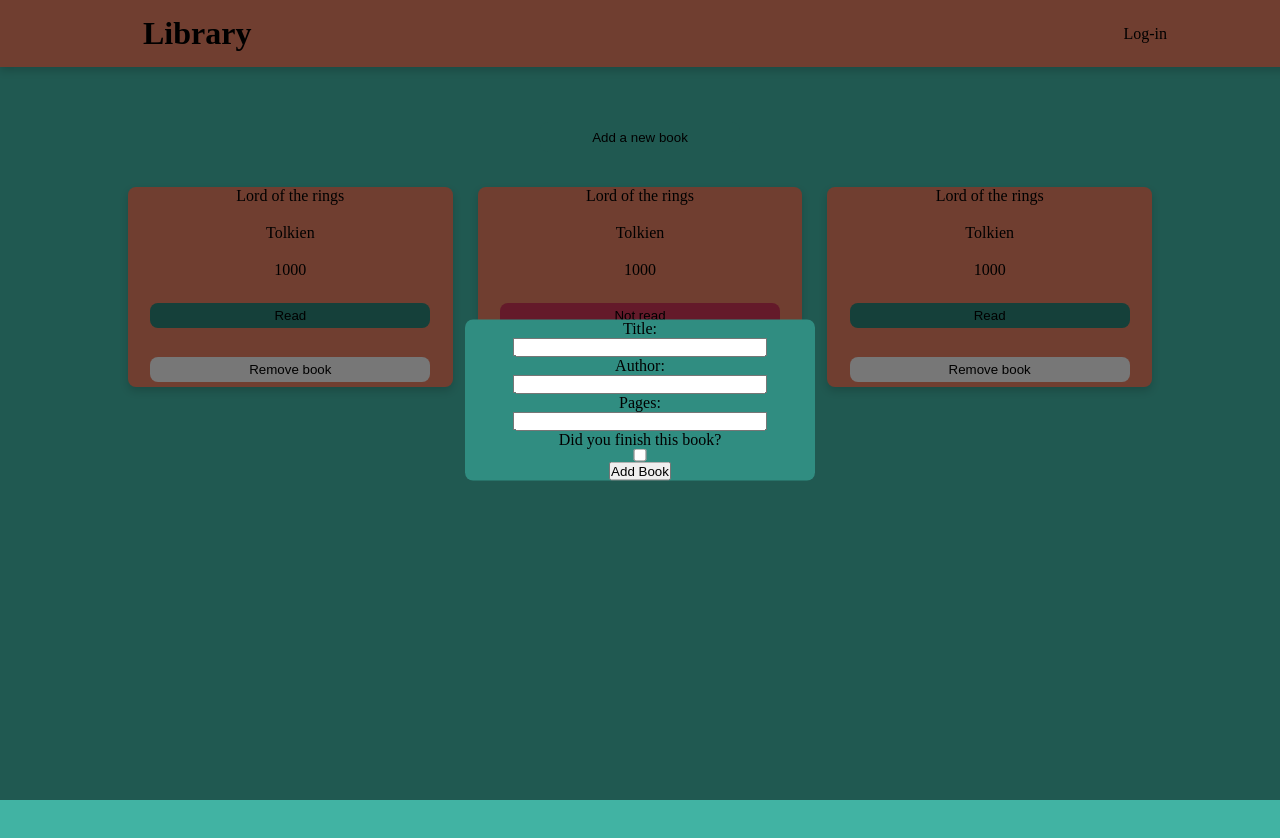
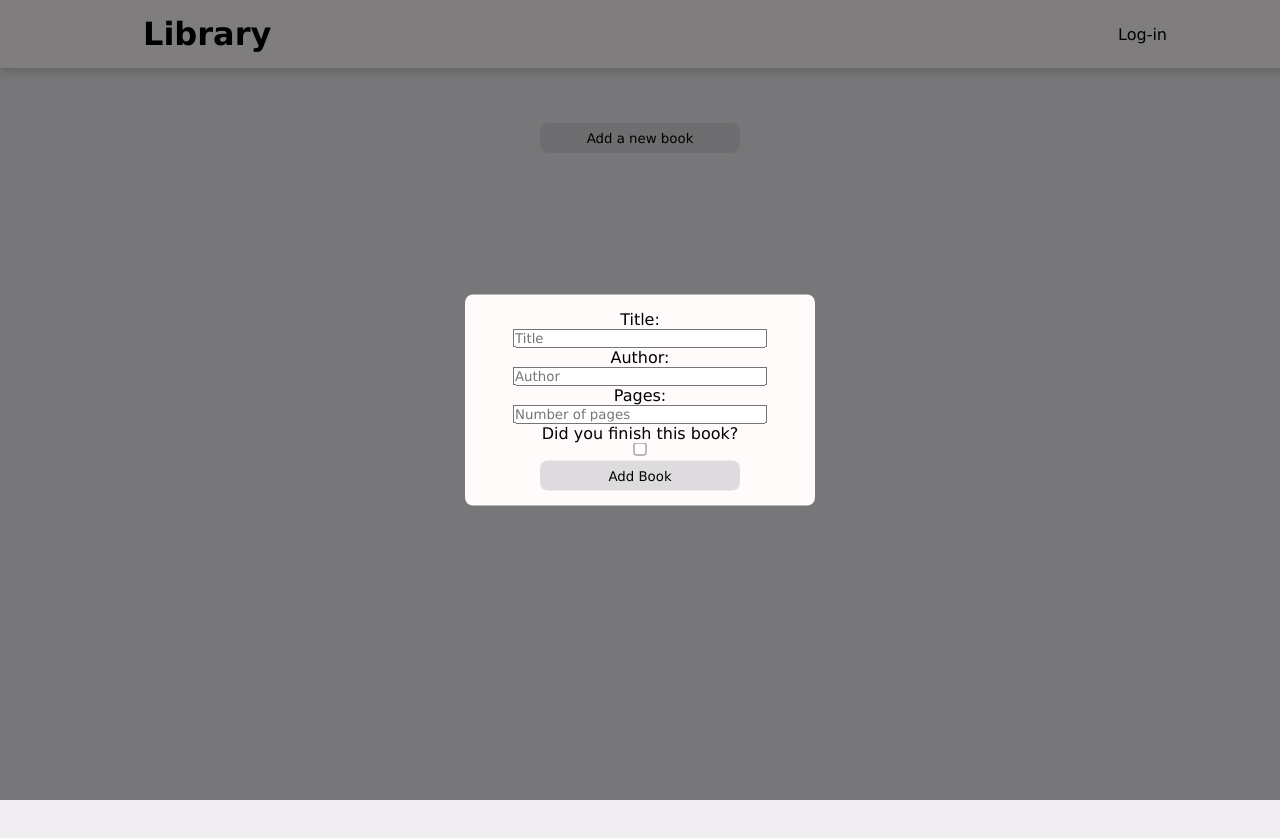
Before and after one commit to vladius9512/Library, a plain HTML site: page index.html in a window 1280 px wide. Both pictures are taken after a click on the button "Add a new book". Shown: the top 838 px of the page. After the commit the page ends 800 px from the top, so only its background shows below. Drawn offline with Linux system fonts and the light colour scheme.

Commit message:
Completed the requirements. Small changes can be made to improve the visual, and most probably will make them when i will revisit this project

```diff
--- a/index.html
+++ b/index.html
@@ -26,11 +26,11 @@
         <div class="modal" id="addBookForm">
             <form id="form" action="submit">
                 <label for="title">Title:</label>
-                <input type="text" name="title" id="title">
+                <input type="text" name="title" id="title" placeholder="Title" required="" maxlength="100">
                 <label for="author">Author:</label>
-                <input type="text" name="author" id="author">
+                <input type="text" name="author" id="author" placeholder="Author" required="" maxlength="100">
                 <label for="pages">Pages:</label>
-                <input type="text" name="pages" id="pages">
+                <input type="number" name="pages" id="pages" placeholder="Number of pages" required="" maxlength="100">
                 <label for="read">Did you finish this book?</label>
                 <input type="checkbox" name="read" id="read">
                 <button type="submit" id="sendBtn" name="sendBtn">Add Book</button>
--- a/javascript.js
+++ b/javascript.js
@@ -1,4 +1,4 @@
-let myLibrary = [];
+let myLibrary = {};
 
 function Book(title, author, pages, read) {
     this.title = title;
@@ -8,21 +8,15 @@ function Book(title, author, pages, read) {
 }
 
 function addBookToLibrary(book) {
-    myLibrary.push(book);
+    myLibrary[book.title] = book;
 }
 
-const lord = new Book('Lord of the rings','Tolkien','1000','true');
-const lord1 = new Book('Lord of the rings','Tolkien','1000','false');
-const lord2 = new Book('Lord of the rings','Tolkien','1000','true');
-
-addBookToLibrary(lord);
-addBookToLibrary(lord1);
-addBookToLibrary(lord2);
 
 const booksGrid = document.getElementById("books-grid");
 const addBtn = document.getElementById('btn');
 const overlayDiv = document.getElementById('overlay');
 const formDiv = document.getElementById('addBookForm');
+const form = document.getElementById('form');
 const submitBtn = document.getElementById('sendBtn');
 const titleInp = document.getElementById('title');
 const authorInp = document.getElementById('author');
@@ -44,6 +38,14 @@ booksContainer.addEventListener('click', (e) =>{
         target.classList.add('Read');
         target.innerText = 'Read';
     }
+    if(target.classList.contains('removeBook'))
+    {
+        const bookTitle = target.dataset.bookTitle;
+        delete myLibrary[bookTitle];
+        const bookCard = target.parentElement;
+        console.log(bookCard);
+        booksGrid.removeChild(bookCard);
+    }
 });
 
 addBtn.addEventListener('click', () => {
@@ -62,6 +64,17 @@ overlayDiv.addEventListener('click', (e) =>{
 
 
 submitBtn.addEventListener('click', (e) =>{
+    if(myLibrary.hasOwnProperty(titleInp.value)){
+        window.alert("A book with this title is already in the library");
+        e.preventDefault();
+        return;
+    }
+    if(titleInp.value === "" || authorInp.value === "" || pagesInp.value === "")
+    {
+        window.alert("Complete all the fields please!")
+        e.preventDefault();
+        return;
+    }
     let newBook = new Book(titleInp.value, authorInp.value, pagesInp.value, readCheck.checked);
     addBookToLibrary(newBook);
     let bookDiv = document.createElement("div");
@@ -84,6 +97,7 @@ submitBtn.addEventListener('click', (e) =>{
     }
     let bookBtn = document.createElement('button');
     bookBtn.classList.add('removeBook');
+    bookBtn.dataset.bookTitle = newBook.title;
     bookBtn.innerText = 'Remove book';
     bookDiv.appendChild(bookTitle);
     bookDiv.appendChild(bookAuthor);
@@ -93,39 +107,6 @@ submitBtn.addEventListener('click', (e) =>{
     booksGrid.appendChild(bookDiv);
     formDiv.classList.remove('active');
     overlayDiv.classList.remove('active');
+    form.reset();
     e.preventDefault();
 });
-
-const displayBook = function () {
-    myLibrary.forEach(element => {
-        let bookDiv = document.createElement("div");
-        bookDiv.classList.add("book");
-        let bookTitle = document.createElement("p");
-        bookTitle.innerText = element.title;
-        let bookAuthor = document.createElement("p");
-        bookAuthor.innerText = element.author;
-        let bookPages = document.createElement("p");
-        bookPages.innerText = element.pages;
-        let checkBtn = document.createElement('button');
-        checkBtn.classList.add('checkBook');
-        if(element.read === 'true'){
-            checkBtn.innerText = 'Read';
-            checkBtn.classList.add('Read');
-        }
-        else{
-            checkBtn.innerText = 'Not read';
-            checkBtn.classList.add('notRead');
-        }
-        let bookBtn = document.createElement('button');
-        bookBtn.classList.add('removeBook');
-        bookBtn.innerText = 'Remove book';
-        bookDiv.appendChild(bookTitle);
-        bookDiv.appendChild(bookAuthor);
-        bookDiv.appendChild(bookPages);
-        bookDiv.appendChild(checkBtn);
-        bookDiv.appendChild(bookBtn);
-        booksGrid.appendChild(bookDiv);
-    });
-}
-
-displayBook();
--- a/style.css
+++ b/style.css
@@ -1,15 +1,17 @@
 * {
     padding: 0;
     margin: 0;
+    font-family: Verdana, Geneva, Tahoma, sans-serif;
 }
 
 body{
-    background-color:#41b3a3;
+    background-color:#f0eef1;
 }
 
 .header {
-    background-color: #E27D60;
-    width: 100vw;
+    background-color: #fffbfb;
+    width: 100%;
+    max-width: 100%;
     display: flex;
     justify-content: center;
     padding: 15px;
@@ -28,7 +30,7 @@ body{
     grid-template-rows: 100px 1fr;
     justify-content: center;
     max-width: 100vw;
-    height: 100vh;
+    height: 85vh;
     padding: 20px;
 }
 
@@ -37,26 +39,11 @@ body{
     flex-direction: column;
     justify-content: center;
     align-items: center;
+    padding: 15px;
 }
 
 input {
     width: 250px;
-}
-
-.modal {
-    position: fixed;
-    z-index: 1;
-    top: 50%;
-    left: 50%;
-    width: 350px;
-    border-radius: 8px;
-    background-color: #308d81;
-    transform: translate(-50%, -50%) scale(0);
-}
-
-.modal.active {
-    transform: translate(-50%, -50%) scale(1);
-    transition: all 0.2s ease-in-out;
 }
 
 .overlay {
@@ -73,9 +60,41 @@ input {
     display:block;
 }
 
+.modal {
+    position: fixed;
+    z-index: 1;
+    top: 50%;
+    left: 50%;
+    width: 350px;
+    border-radius: 8px;
+    background-color: #fffbfb;
+    transform: translate(-50%, -50%) scale(0);
+}
+
+.modal.active {
+    transform: translate(-50%, -50%) scale(1);
+    transition: all 0.2s ease-in-out;
+}
+
+#sendBtn {
+    height: 30px;
+    background-color: #dedbdf;
+    border: none;
+    padding: 5px;
+    border-radius: 8px;
+    width: 200px;
+    align-self:center;
+    justify-self: center;
+    margin-top: 5px;
+}
+
+#sendBtn:hover {
+    filter:brightness(90%);
+}
+
 #btn {
     height: 30px;
-    background-color: #41b3a3;
+    background-color: #dedbdf;
     border: none;
     padding: 5px;
     border-radius: 8px;
@@ -85,7 +104,7 @@ input {
 }
 
 #btn:hover {
-    background-color: #2a8074;
+    background-color: #c4c2c5;
     transition-duration: 0.2s;
 }
 
@@ -99,7 +118,7 @@ input {
 }
 
 .removeBook:hover {
-    background-color: #ca3455;
+    background-color: #f73660;
     transition-duration: 0.2s;
 }
 
@@ -113,7 +132,7 @@ input {
 }
 
 .checkBook:hover {
-    background-color: #2a8074;
+    filter:brightness(80%);
     transition-duration: 0.2s;
 }
 
@@ -122,22 +141,22 @@ input {
 }
 
 .checkBook.Read:hover {
-    background-color: #ca3455;
+    filter:brightness(80%);
     transition-duration: 0.2s;
 }
 
 .checkBook.notRead {
-    background-color: #ca3455;
+    background-color: #f73660;
 }
 
 .checkBook.notRead:hover {
-    background-color: #2a8074;
+    filter:brightness(80%);
     transition-duration: 0.2s;
 }
 
 #books-grid {
     display: grid;
-    grid-template-columns: 1fr 1fr 1fr;
+    grid-template-columns: repeat(auto-fit,minmax(300px,auto));
     grid-template-rows: auto;
     min-width: 80vw;
     gap: 25px;
@@ -146,8 +165,9 @@ input {
 .book {
     display:flex;
     flex-direction: column;
-    background-color: #E27D60;
+    background-color: #fffbfb;
     max-height: 200px;
+    max-width: 300px;
     text-align: center;
     justify-content: space-between;
     border-radius: 8px;
```
